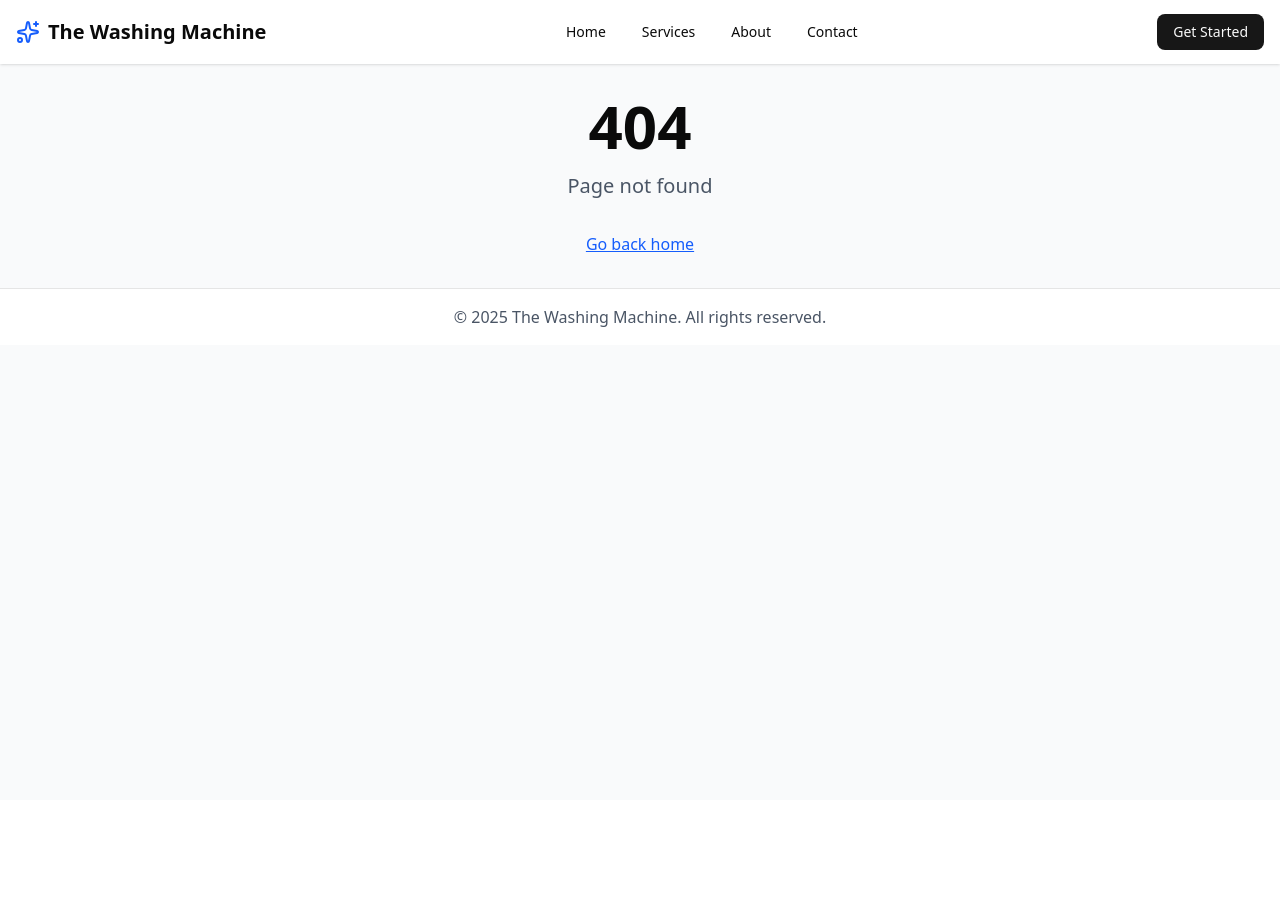
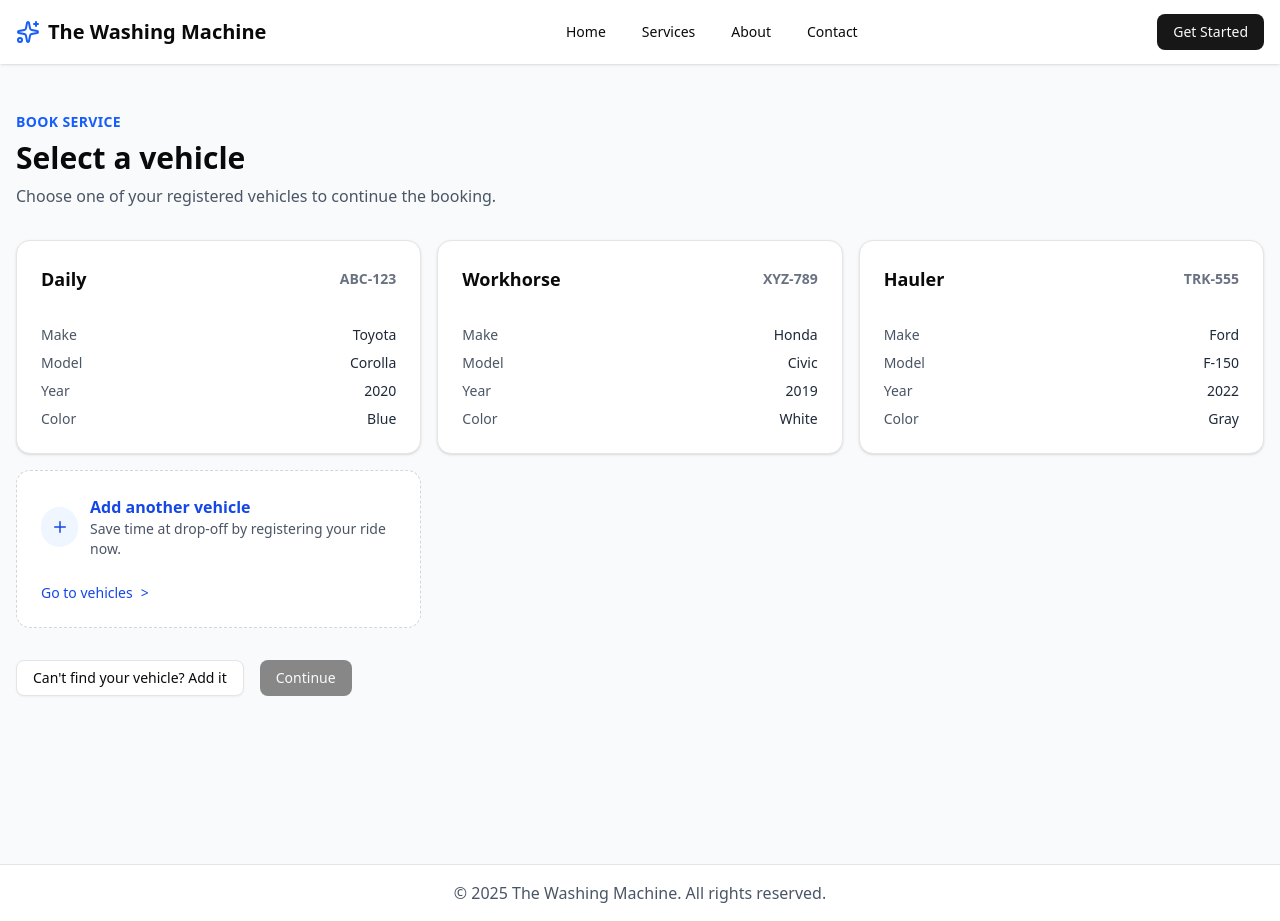
Before and after one commit to akilapilapitiya/The_Washing_Machine, a React (Vite) app in the folder frontend/: page /dashboard/book in a window 1280 px wide. Before the commit this address had no page. Before the commit the page ends 800 px from the top, so only its background shows below. Built offline with nearby package versions, Linux system fonts and the light colour scheme.

Commit message:
feat: Booking page vehicle selection added

```diff
--- a/frontend/src/App.jsx
+++ b/frontend/src/App.jsx
@@ -3,6 +3,8 @@ import { BrowserRouter, Routes, Route } from 'react-router-dom'
 import MainLayout from './components/layout/MainLayout'
 import Home from './pages/Home'
 import Dashboard from './pages/Dashboard'
+import Booking from './pages/Booking'
+import Vehicles from './pages/Vehicles'
 import Services from './pages/Services'
 import Signup from './pages/Signup'
 import CustomerLogin from './pages/CustomerLogin'
@@ -17,6 +19,8 @@ const App = () => {
         <Route path="/" element={<MainLayout />}>
           <Route index element={<Home />} />
           <Route path="dashboard" element={<Dashboard />} />
+          <Route path="dashboard/book" element={<Booking />} />
+          <Route path="dashboard/vehicles" element={<Vehicles />} />
           <Route path="services" element={<Services />} />
           <Route path="signup" element={<Signup />} />
           <Route path="login" element={<CustomerLogin />} />
--- /dev/null
+++ b/frontend/src/features/booking/BookingPage.jsx
@@ -0,0 +1,80 @@
+import React, { useState } from 'react'
+import { Button } from '@/components/ui/button'
+import VehicleCard from './VehicleCard'
+import { Link } from 'react-router-dom'
+import { Plus } from 'lucide-react'
+
+// Temporary mock data; replace with API data later
+const mockVehicles = [
+  { id: '1', make: 'Toyota', model: 'Corolla', year: 2020, color: 'Blue', plate: 'ABC-123', nickname: 'Daily' },
+  { id: '2', make: 'Honda', model: 'Civic', year: 2019, color: 'White', plate: 'XYZ-789', nickname: 'Workhorse' },
+  { id: '3', make: 'Ford', model: 'F-150', year: 2022, color: 'Gray', plate: 'TRK-555', nickname: 'Hauler' },
+]
+
+const BookingPage = () => {
+  const [selectedVehicleId, setSelectedVehicleId] = useState(null)
+
+  const handleContinue = () => {
+    // Next step will be scheduled after vehicle selection
+    alert(`Proceeding with vehicle ID: ${selectedVehicleId}`)
+  }
+
+  return (
+    <div className="min-h-screen bg-gray-50">
+      <div className="container mx-auto px-4 py-12 space-y-8">
+        <div className="space-y-2">
+          <p className="text-sm uppercase tracking-wide text-blue-600 font-semibold">Book Service</p>
+          <h1 className="text-3xl font-bold">Select a vehicle</h1>
+          <p className="text-gray-600">Choose one of your registered vehicles to continue the booking.</p>
+        </div>
+
+        <div className="grid gap-4 md:grid-cols-2 lg:grid-cols-3">
+          {mockVehicles.map((vehicle) => (
+            <VehicleCard
+              key={vehicle.id}
+              vehicle={vehicle}
+              selected={vehicle.id === selectedVehicleId}
+              onSelect={setSelectedVehicleId}
+            />
+          ))}
+          <Link
+            to="/dashboard/vehicles"
+            className="h-full"
+          >
+            <div className="h-full rounded-xl border border-dashed border-gray-300 bg-white p-6 text-left transition hover:-translate-y-0.5 hover:border-blue-400 hover:shadow-sm">
+              <div className="flex h-full flex-col justify-between gap-6">
+                <div className="flex items-center gap-3 text-blue-700">
+                  <span className="flex h-10 w-10 items-center justify-center rounded-full bg-blue-50 text-blue-700">
+                    <Plus size={18} />
+                  </span>
+                  <div>
+                    <p className="text-base font-semibold">Add another vehicle</p>
+                    <p className="text-sm text-gray-600">Save time at drop-off by registering your ride now.</p>
+                  </div>
+                </div>
+                <div className="flex items-center gap-2 text-sm font-medium text-blue-700">
+                  <span>Go to vehicles</span>
+                  <span aria-hidden="true">></span>
+                </div>
+              </div>
+            </div>
+          </Link>
+        </div>
+
+        <div className="flex flex-wrap gap-4 items-center">
+          <Link to="/dashboard/vehicles">
+            <Button variant="outline">Can't find your vehicle? Add it</Button>
+          </Link>
+          <Button
+            onClick={handleContinue}
+            disabled={!selectedVehicleId}
+          >
+            Continue
+          </Button>
+        </div>
+      </div>
+    </div>
+  )
+}
+
+export default BookingPage
--- /dev/null
+++ b/frontend/src/features/booking/VehicleCard.jsx
@@ -0,0 +1,48 @@
+import React from 'react'
+import { Card, CardContent, CardHeader, CardTitle } from '@/components/ui/card'
+import { cn } from '@/lib/utils'
+
+const VehicleCard = ({ vehicle, selected, onSelect }) => {
+  return (
+    <button
+      type="button"
+      onClick={() => onSelect(vehicle.id)}
+      className="text-left"
+      aria-pressed={selected}
+    >
+      <Card
+        className={cn(
+          'h-full border transition hover:border-blue-400 hover:shadow-sm',
+          selected && 'border-blue-500 shadow'
+        )}
+      >
+        <CardHeader>
+          <CardTitle className="flex items-center justify-between text-lg">
+            <span>{vehicle.nickname || `${vehicle.make} ${vehicle.model}`}</span>
+            <span className="text-sm text-gray-500">{vehicle.plate}</span>
+          </CardTitle>
+        </CardHeader>
+        <CardContent className="space-y-2 text-sm text-gray-600">
+          <div className="flex justify-between">
+            <span>Make</span>
+            <span className="font-medium text-gray-800">{vehicle.make}</span>
+          </div>
+          <div className="flex justify-between">
+            <span>Model</span>
+            <span className="font-medium text-gray-800">{vehicle.model}</span>
+          </div>
+          <div className="flex justify-between">
+            <span>Year</span>
+            <span className="font-medium text-gray-800">{vehicle.year}</span>
+          </div>
+          <div className="flex justify-between">
+            <span>Color</span>
+            <span className="font-medium text-gray-800">{vehicle.color}</span>
+          </div>
+        </CardContent>
+      </Card>
+    </button>
+  )
+}
+
+export default VehicleCard
--- /dev/null
+++ b/frontend/src/features/vehicles/VehiclesPage.jsx
@@ -0,0 +1,15 @@
+import React from 'react'
+
+const VehiclesPage = () => {
+  return (
+    <div className="min-h-screen bg-gray-50">
+      <div className="container mx-auto px-4 py-12 space-y-4">
+        <p className="text-sm uppercase tracking-wide text-blue-600 font-semibold">Vehicles</p>
+        <h1 className="text-3xl font-bold">Manage your vehicles</h1>
+        <p className="text-gray-600">Vehicle management page coming soon.</p>
+      </div>
+    </div>
+  )
+}
+
+export default VehiclesPage
--- /dev/null
+++ b/frontend/src/pages/Booking.jsx
@@ -0,0 +1,3 @@
+import BookingPage from '@/features/booking/BookingPage'
+
+export default BookingPage
--- /dev/null
+++ b/frontend/src/pages/Vehicles.jsx
@@ -0,0 +1,3 @@
+import VehiclesPage from '@/features/vehicles/VehiclesPage'
+
+export default VehiclesPage
```
